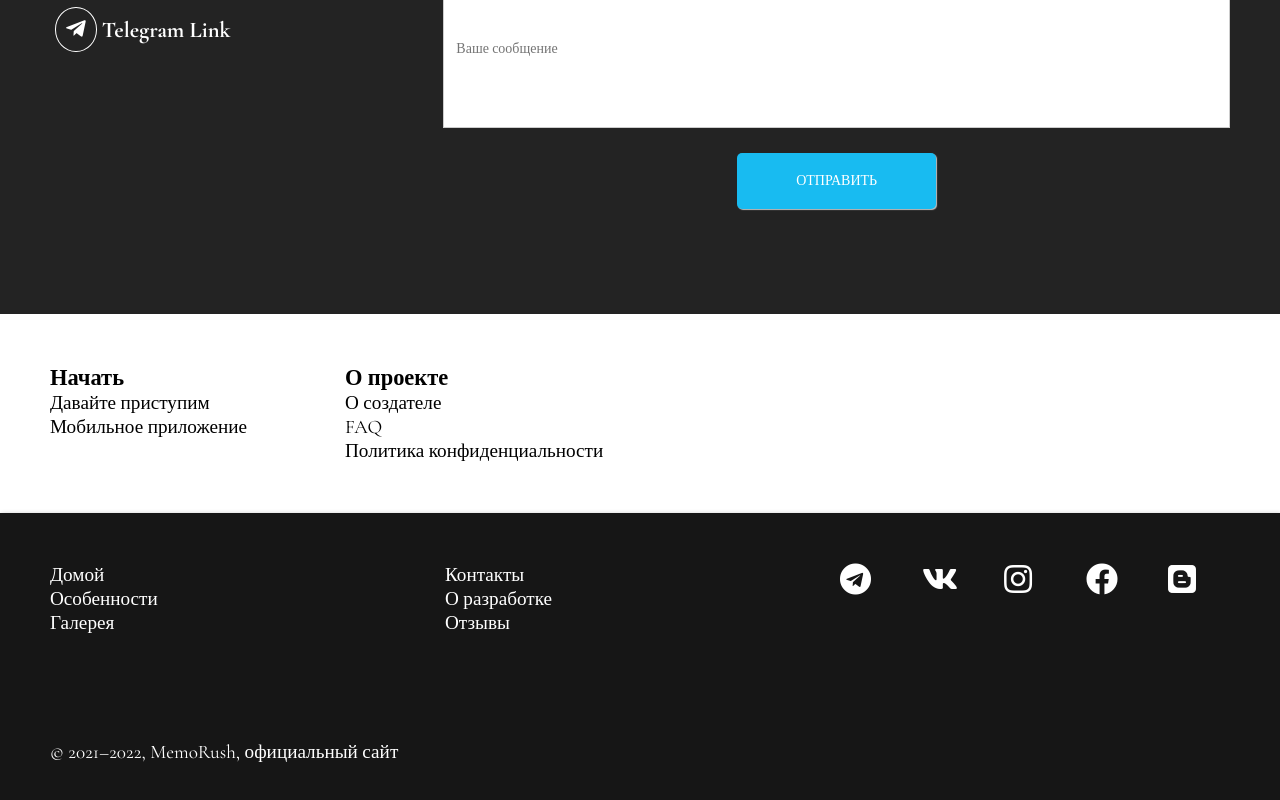
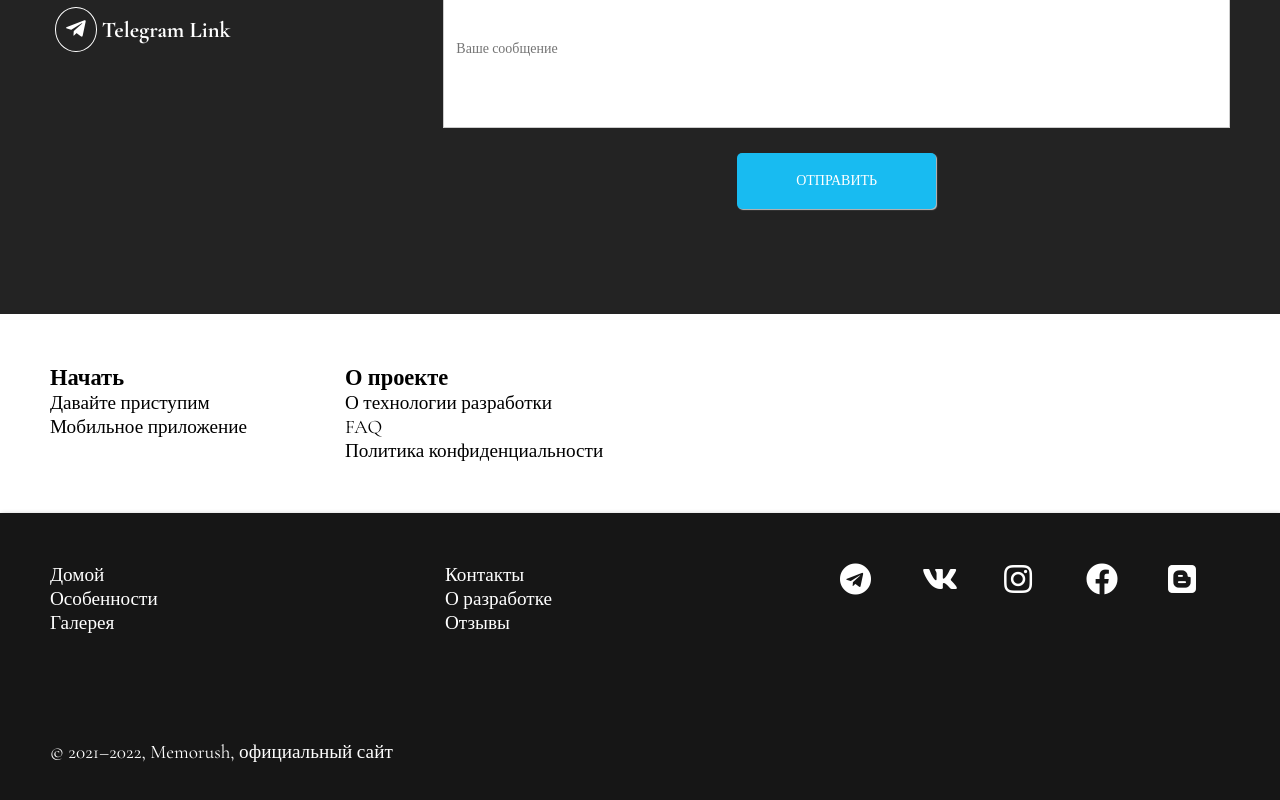
Before and after one commit to memorush/memorush, a React (Create React App) app: page / in a window 1280 px wide. Shown: the part 5616-6416 px from the top of the page. Built offline with nearby package versions, Linux system fonts and the light colour scheme; no server answers.

Commit message:
scrollToElementIdHandler moved to the separate service

```diff
--- a/src/common/features/footer/footer.component.jsx
+++ b/src/common/features/footer/footer.component.jsx
@@ -1,4 +1,5 @@
 import cn from 'classnames';
+import { scrollToElementIdHandler } from '../../../service/utilsService';
 
 import style from './footer.module.css';
 
@@ -9,14 +10,14 @@ const Footer = () => {
         <div className={cn(style.tutotarial)}>
           <ul>
             <li><h3>Начать</h3></li>
-            <li>Давайте приступим</li>
-            <li>Мобильное приложение</li>
+            <li onClick={() => scrollToElementIdHandler("hero")}>Давайте приступим</li>
+            <li onClick={() => scrollToElementIdHandler("hero")}>Мобильное приложение</li>
           </ul>
         </div>
         <div className={cn(style.hosting)}>
           <ul>
             <li><h3>О проекте</h3></li>
-            <li>О создателе</li>
+            <li>О технологии разработки</li>
             <li>FAQ</li>
             <li>Политика конфиденциальности</li>
           </ul>
@@ -41,7 +42,7 @@ const Footer = () => {
           <div><i class="fab fa-blogger"></i></div>
         </div>
         <div className={cn(style.time)}>
-          <p>© 2021–{new Date().getFullYear()}, MemoRush, официальный сайт</p>
+          <p>© 2021–{new Date().getFullYear()}, Memorush, официальный сайт</p>
         </div>
       </div>
     </div>
--- a/src/pages/main/main-components/navigation/navigation.component.jsx
+++ b/src/pages/main/main-components/navigation/navigation.component.jsx
@@ -1,6 +1,7 @@
 import styles from './navigation.module.css';
 import cn from 'classnames';
 import { useState } from 'react';
+import { scrollToElementIdHandler } from '../../../../service/utilsService';
 
 const Navigation = () => {
 
@@ -16,13 +17,6 @@ const Navigation = () => {
     } else {
       setIsScrolled(false);
     }
-  }
-
-  const scrollToElementIdHandler = (elementId) => {
-    document.getElementById(elementId).scrollIntoView({
-      behavior: 'smooth',
-      block: 'start'
-    })
   }
 
   return (
--- /dev/null
+++ b/src/service/utilsService.js
@@ -0,0 +1,6 @@
+export const scrollToElementIdHandler = (elementId) => {
+    document.getElementById(elementId).scrollIntoView({
+      behavior: 'smooth',
+      block: 'start'
+    })
+  }
```
